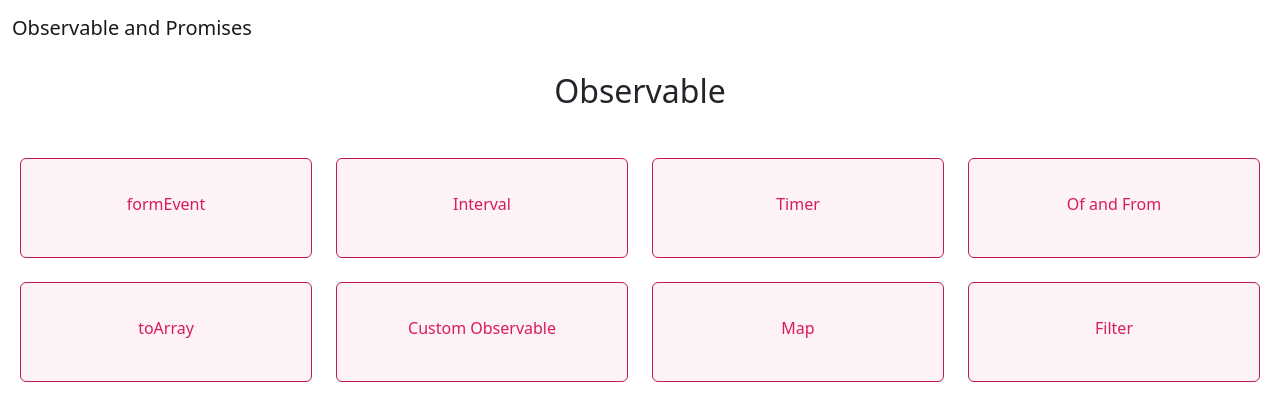
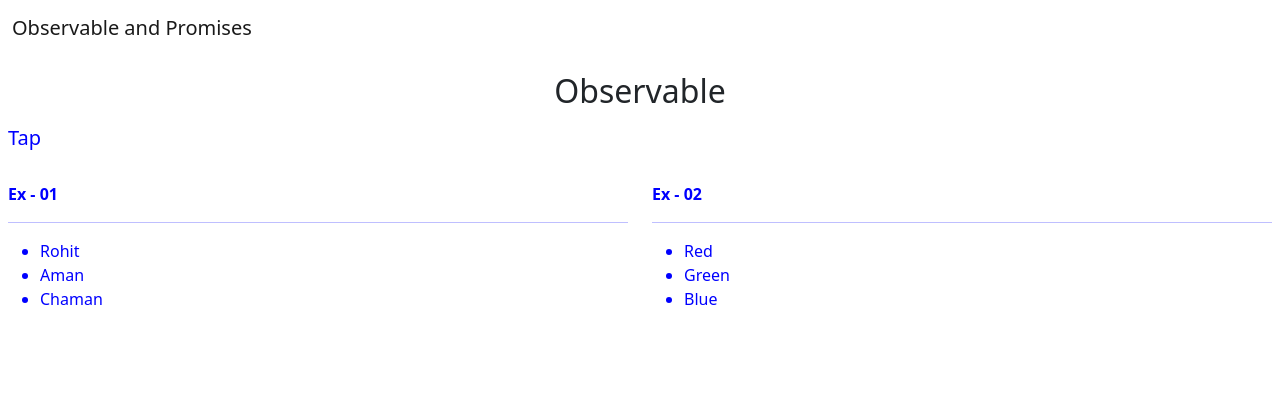
Before and after one commit to rtewari056/Rxjs-tutorial, an Angular app: page /observable/tap in a window 1280 px wide. Before the commit this address led to /observable. Shown: the top 420 px of the page. Built offline with nearby package versions, Linux system fonts and the light colour scheme.

Commit message:
Tap operator

```diff
--- a/angular.json
+++ b/angular.json
@@ -7,7 +7,10 @@
       "projectType": "application",
       "schematics": {
         "@schematics/angular:component": {
-          "style": "scss"
+          "style": "scss",
+          "skipTests": true,
+          "standalone": true,
+          "changeDetection": "OnPush"
         }
       },
       "root": "",
--- a/src/app/app-routing.module.ts
+++ b/src/app/app-routing.module.ts
@@ -44,6 +44,10 @@ export const routes: Routes = [
       {
         path: 'filter',
         loadComponent: () => import('./components/filter/filter.component').then(m => m.FilterComponent)
+      },
+      {
+        path: 'tap',
+        loadComponent: () => import('./components/tap/tap.component').then(m => m.TapComponent)
       }
     ]
   },
--- /dev/null
+++ b/src/app/components/tap/tap.component.html
@@ -0,0 +1,24 @@
+<div class="my-3 mx-2" [ngStyle]="{'color': myColor$ | async}">
+    <h5>Tap</h5>
+
+    <br>
+
+    <div class="row">
+        <div class="col-md-6">
+            <strong>Ex - 01</strong>
+            <hr>
+            <ul id="tapContainer1">
+
+            </ul>
+        </div>
+
+        <div class="col-md-6">
+            <strong>Ex - 02</strong>
+            <hr>
+            <ul id="tapContainer2">
+
+            </ul>
+        </div>
+    </div>
+
+</div>
--- /dev/null
+++ b/src/app/components/tap/tap.component.ts
@@ -0,0 +1,65 @@
+import { ChangeDetectionStrategy, Component, OnInit, inject } from '@angular/core';
+import { CommonModule } from '@angular/common';
+import { Observable, Subscription, interval, map, tap, BehaviorSubject } from 'rxjs';
+import { DesignUtilityService } from 'src/app/services/design-utility.service';
+
+@Component({
+  selector: 'app-tap',
+  standalone: true,
+  imports: [CommonModule],
+  templateUrl: './tap.component.html',
+  styleUrls: ['./tap.component.scss'],
+  changeDetection: ChangeDetectionStrategy.OnPush
+})
+export class TapComponent implements OnInit {
+  private _designUtilityService = inject(DesignUtilityService);
+  public readonly myColor$: BehaviorSubject<string> = new BehaviorSubject('');
+
+  // Subscriptions
+  sub1!: Subscription;
+  sub2!: Subscription;
+
+  // myColor: string = '';
+
+  ngOnInit(): void {
+    const source$: Observable<number> = interval(1500);
+
+    // EX - 01
+    const names: string[] = ['Rohit', 'Aman', 'Chaman', 'Sameer', 'John', 'Alex', 'Robert'];
+
+    this.sub1 = source$.pipe(
+      tap(res => {
+        // console.log('Tap before => ', res);
+        if (res === 4) {
+          this.sub1.unsubscribe();
+        }
+      }),
+      map(res => names[res]),
+      // tap(res => console.log('Tap after => ', res)),
+    ).subscribe({
+      next: (res: string) => {
+        this._designUtilityService.print(res, 'tapContainer1');
+        // console.log(res);
+      }
+    });
+
+    // EX - 02
+    const colors: string[] = ['Red', 'Green', 'Blue', 'Orange', 'Yellow', 'Purple', 'Black'];
+
+    this.sub2 = source$.pipe(
+      tap(res => {
+        this.myColor$.next(colors[res]);
+        if (res === 7) {
+          this.sub2.unsubscribe();
+        }
+      }),
+      map(res => colors[res])
+    ).subscribe({
+      next: (res: string) => {
+        this._designUtilityService.print(res, 'tapContainer2');
+        // console.log(res);
+      }
+    });
+  }
+
+}
--- a/src/app/pages/list/list.component.html
+++ b/src/app/pages/list/list.component.html
@@ -9,6 +9,7 @@
             <app-card routerLink="custom-observable" cardTitle="Custom Observable"></app-card>
             <app-card routerLink="map" cardTitle="Map"></app-card>
             <app-card routerLink="filter" cardTitle="Filter"></app-card>
+            <app-card routerLink="tap" cardTitle="Tap"></app-card>
         </div>
     </div>
 </div>
```
Also changed, not shown: src/app/components/tap/tap.component.scss (added).
